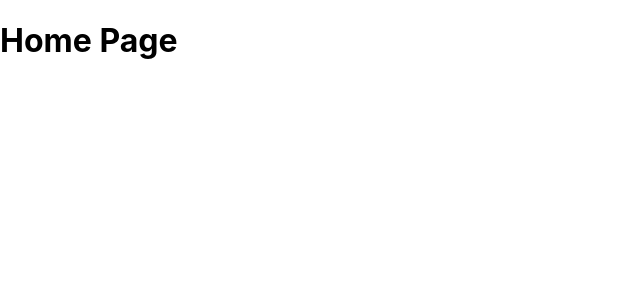
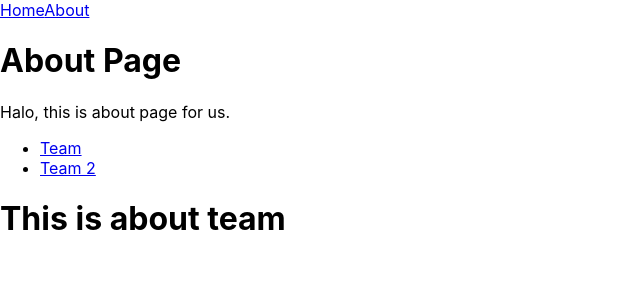
Before and after one commit to rifqimuhammadaziz/react-first-app, a React (Create React App) app: page /about/team in a window 1280 px wide. Shown: the top 300 px of the page, without its empty margins (0-640 px from the left). Built offline with nearby package versions, Linux system fonts and the light colour scheme.

Commit message:
add nested route

```diff
--- /dev/null
+++ b/src/About.js
@@ -0,0 +1,15 @@
+import { Link, Outlet } from "react-router-dom";
+
+export default function About() {
+    return (
+    <>
+    <h1>About Page</h1>
+    <p>Halo, this is about page for us.</p>
+    <ul>
+        <li><Link to="/about/team">Team</Link></li>
+        <li><Link to="/about/team2">Team 2</Link></li>
+    </ul>
+    <Outlet />
+    </>
+    );
+}
--- /dev/null
+++ b/src/AboutTeam.js
@@ -0,0 +1,3 @@
+export default function AboutTeam() {
+    return <h1>This is about team</h1>
+}
--- /dev/null
+++ b/src/AboutTeam2.js
@@ -0,0 +1,3 @@
+export default function AboutTeam2() {
+    return <h1>This is about team 2</h1>
+}
--- a/src/App.js
+++ b/src/App.js
@@ -1,9 +1,24 @@
+import { Link, Route, Routes } from 'react-router-dom';
 import './App.css';
+import About from './About';
+import Home from './Home';
+import AboutTeam from './AboutTeam';
+import AboutTeam2 from './AboutTeam2';
 
 function App() {
   return (
     <div className="App">
-      <h1>Home Page</h1>
+      <nav>
+        <Link to='/'>Home</Link>
+        <Link to='/about'>About</Link>
+      </nav>
+      <Routes>
+        <Route path='/' element={<Home />}/>
+        <Route path='about' element={<About />}>
+          <Route path='team' element={<AboutTeam />}/>
+          <Route path='team2' element={<AboutTeam2 />}/>
+        </Route>
+      </Routes>
     </div>
   );
 }
--- /dev/null
+++ b/src/Home.js
@@ -0,0 +1,3 @@
+export default function Home() {
+    return <h1>Home Page</h1>
+}
```
